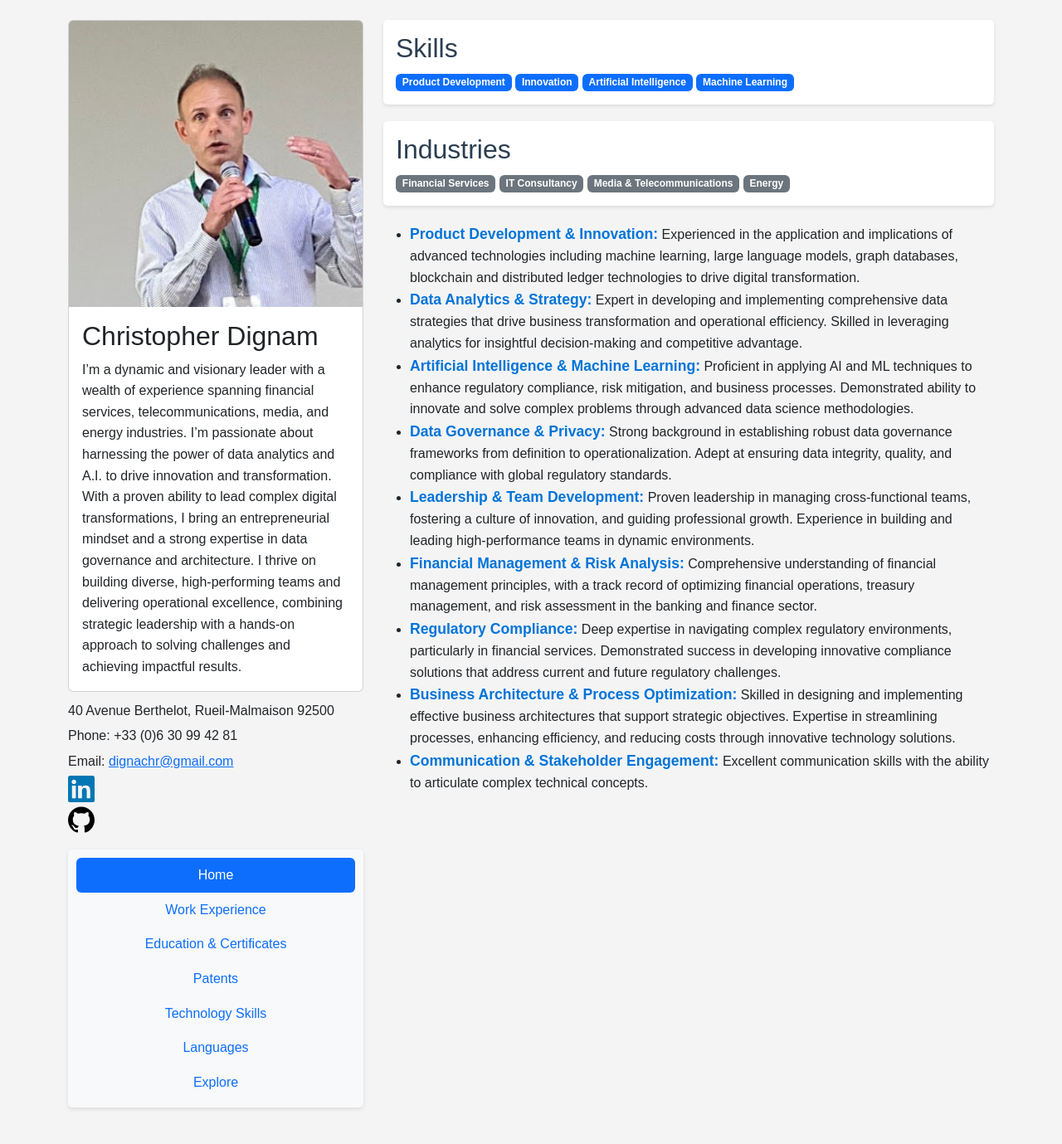
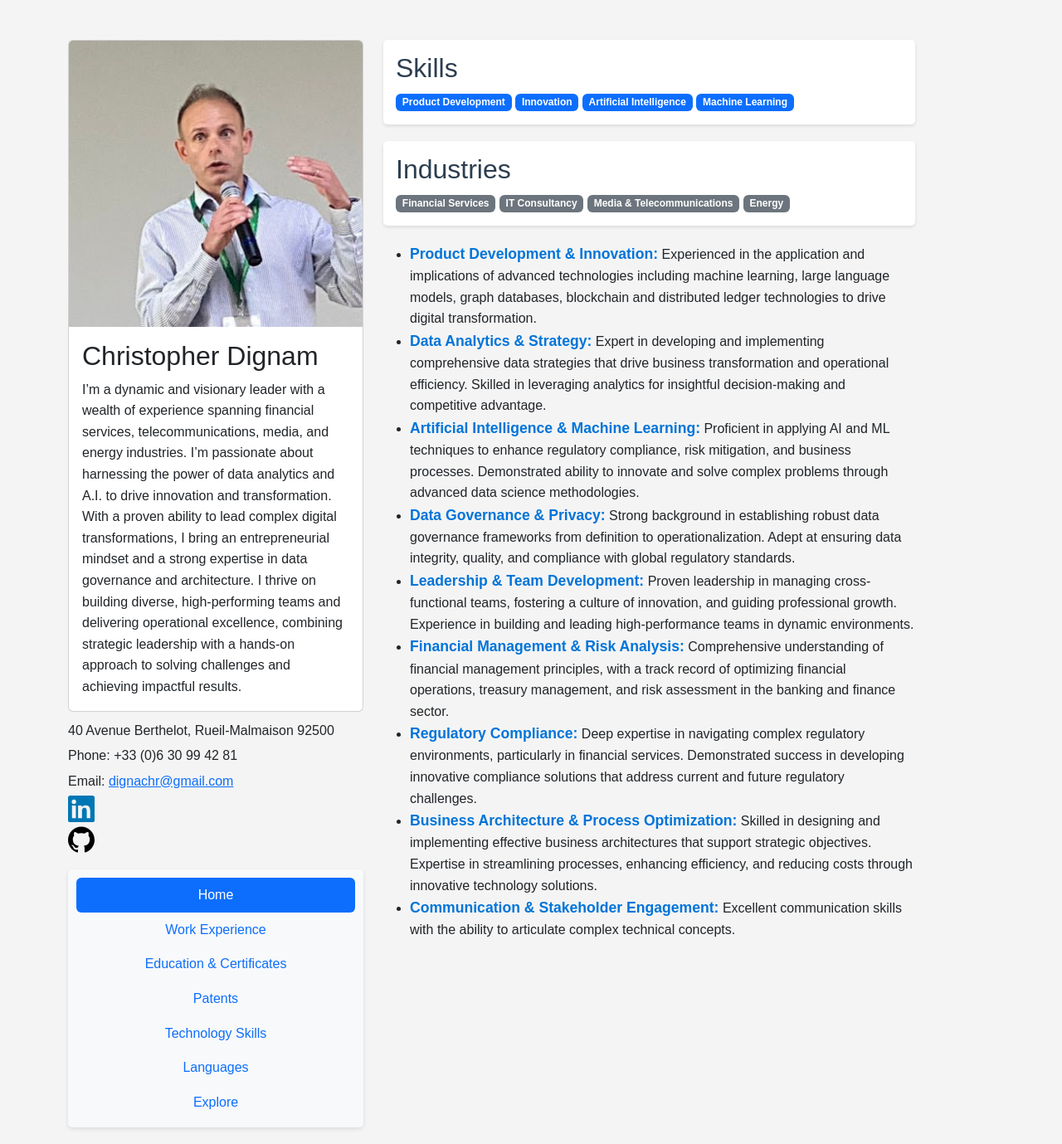
Before and after one commit to cdignam8304/cv, a Jekyll site: the page built from README.md, in a window 1280 px wide. Shown: the whole page at 83% size. Built offline with Jekyll 4.4.1, drawn with Linux system fonts in a browser that asks for light colours; our own code applies the rules of GitHub Pages for plain Markdown files; before the commit the page ends 1355 px from its top, so only the background shows below that.

Commit message:
Change column widths

```diff
--- a/_layouts/default.html
+++ b/_layouts/default.html
@@ -12,7 +12,7 @@
 
 <body>
 
-    <div class="container mt-4">
+    <div class="container mt-5">
         <div class="row">
             <!-- Profile card and navigation on the left -->
             <div class="col-md-4">
@@ -20,7 +20,7 @@
             </div>
 
             <!-- Content on the right -->
-            <div class="col-md-8 ms-0.5">
+            <div class="col-md-7 ms-0.5">
                 <div class="tab-content" id="v-pills-tabContent">
                     <div class="tab-pane fade show active" id="v-pills-home" role="tabpanel" aria-labelledby="v-pills-home-tab"></div>
                     <div class="tab-pane fade" id="v-pills-experience" role="tabpanel" aria-labelledby="v-pills-experience-tab"></div>
```
